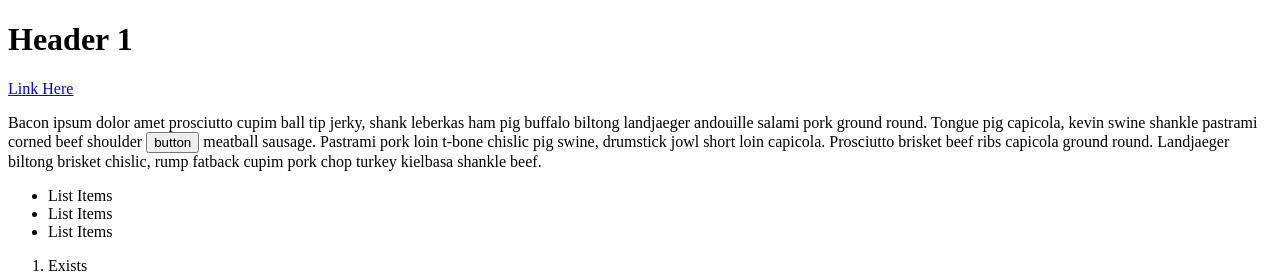
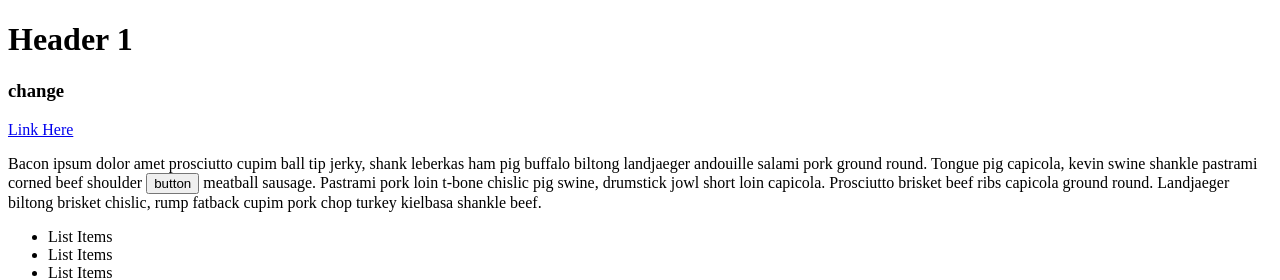
Before and after one commit to SelinaZheng/Computer-Science, a plain HTML site: page index.html in a window 1280 px wide. Shown: the top 280 px of the page. Drawn offline with Linux system fonts and the light colour scheme.

Commit message:
CHange commit

```diff
--- a/index.html
+++ b/index.html
@@ -9,6 +9,7 @@
   </head>
   <body>
    <h1>Header 1</h1>
+   <h3>change</h3>
    <a href="https://www.youtube.com/">Link Here</a>
    <p>Bacon ipsum dolor amet prosciutto cupim ball tip jerky, shank leberkas ham pig buffalo biltong landjaeger andouille salami pork ground round. Tongue pig capicola, kevin swine shankle pastrami corned beef shoulder <button> button </button> meatball sausage. Pastrami pork loin t-bone chislic pig swine, drumstick jowl short loin capicola. Prosciutto brisket beef ribs capicola ground round. Landjaeger biltong brisket chislic, rump fatback cupim pork chop turkey kielbasa shankle beef.
    </p>
```
